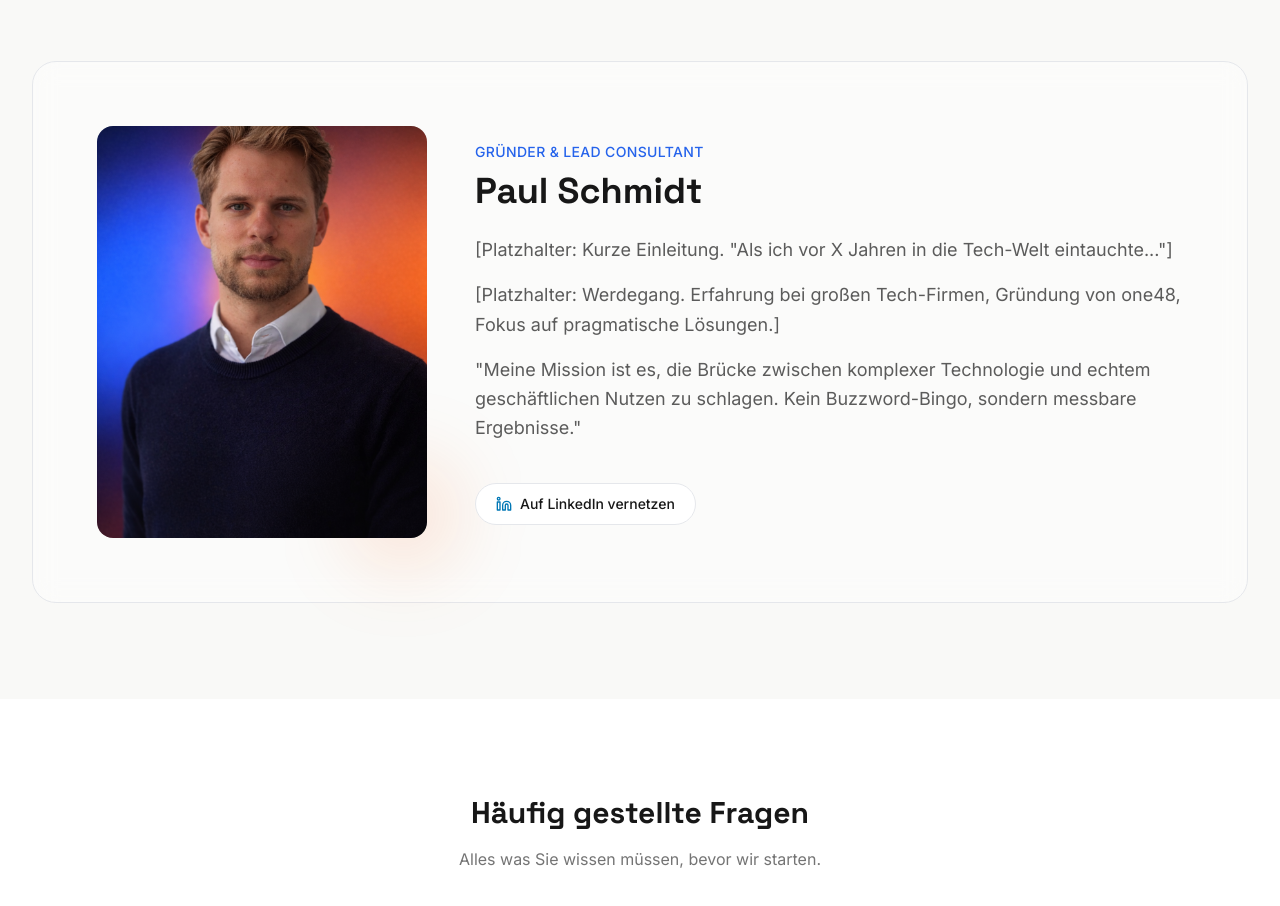
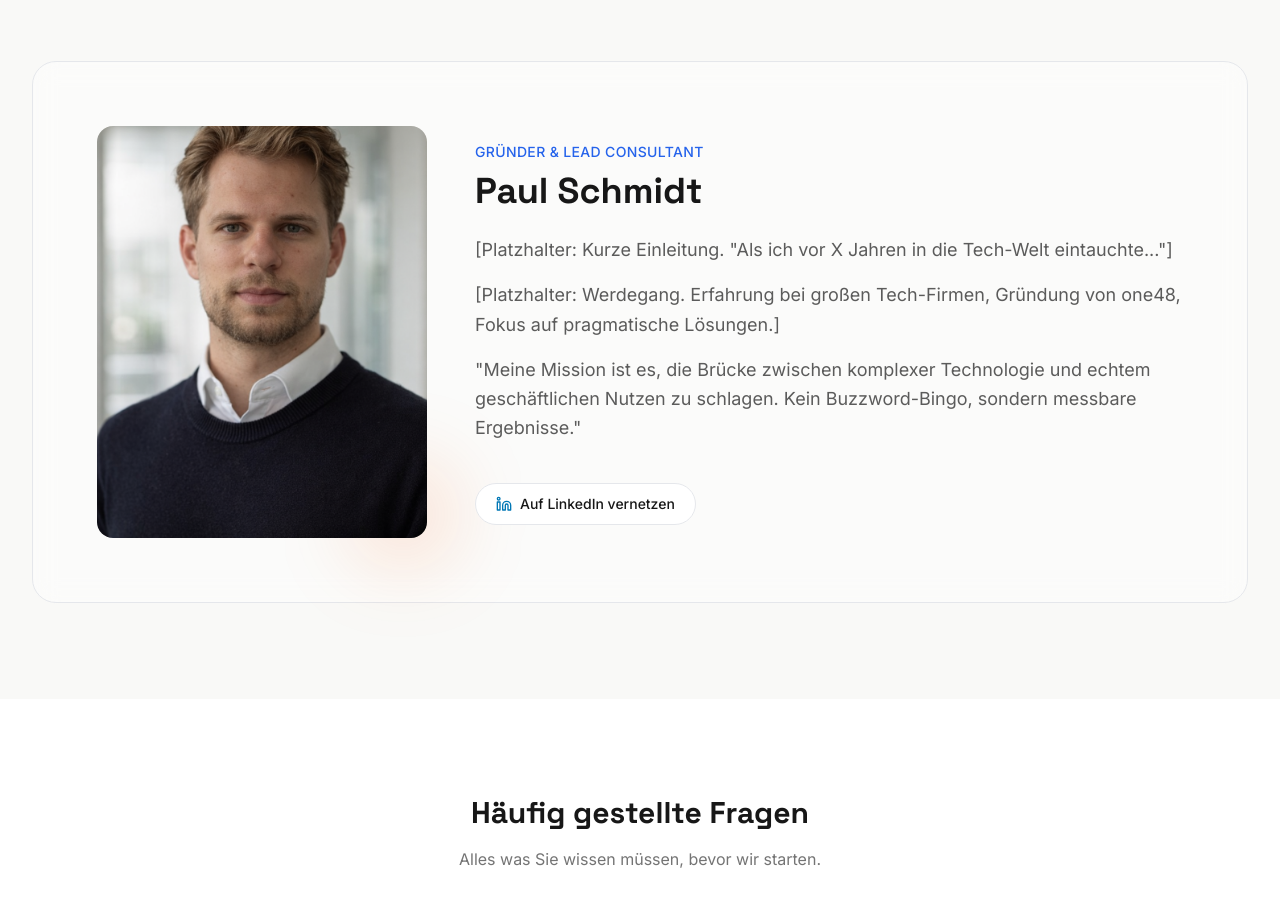
Before and after one commit to paulschmidt915/one48-website, a React (Vite) app: page / in a window 1280 px wide. Shown: the part 4740-5646 px from the top of the page. Built offline with nearby package versions, Linux system fonts and the light colour scheme.

Commit message:
new profile pic 4

```diff
--- a/components/AboutMe.tsx
+++ b/components/AboutMe.tsx
@@ -12,7 +12,7 @@ const AboutMe: React.FC = () => {
             <div className="md:col-span-4 lg:col-span-4 relative">
               <div className="aspect-[4/5] rounded-2xl overflow-hidden bg-neutral-200 dark:bg-neutral-800 relative group">
                 <img
-                  src="/profilepicture3.png"
+                  src="/profilepicture4.png"
                   alt="Paul Schmidt"
                   className="w-full h-full object-cover"
                 />
```
